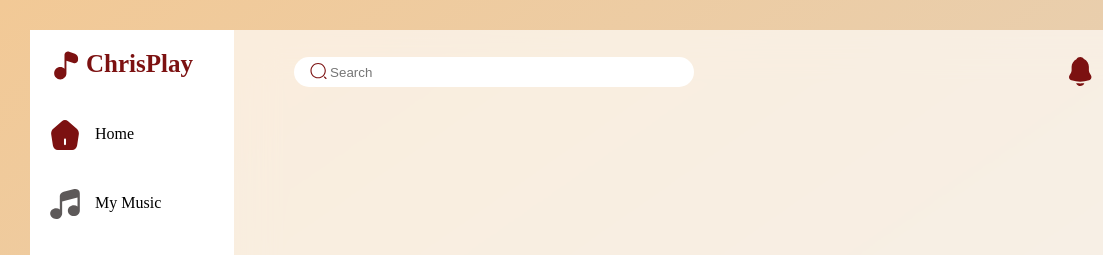
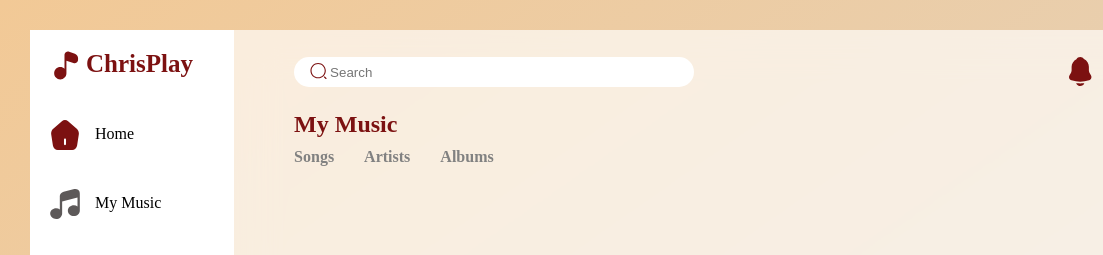
Before and after one commit to AbuHaneef/dev-career-project-main, a plain HTML site: page index.html in a window 1280 px wide. Shown: the top 255 px of the page, 0-1103 px from the left. Drawn offline with Linux system fonts and the light colour scheme.

Commit message:
created My music font and the other anchor links

```diff
--- a/app.js
+++ b/app.js
@@ -13,3 +13,4 @@
   };
   components.forEach(renderComponent);
 })();
+console.log("hey checking if this is working")
--- /dev/null
+++ b/components/my-music.html
@@ -0,0 +1,14 @@
+<div>
+  <h2 class="music">My Music</h2>
+  <nav class="sub-nav">
+    <a href="songs.html">
+      <h4>Songs</h4>
+    </a>
+    <a href="songs.html">
+      <h4>Artists</h4>
+    </a>
+    <a href="songs.html">
+      <h4>Albums</h4>
+    </a>
+  </nav>
+</div>
--- a/index.html
+++ b/index.html
@@ -12,7 +12,9 @@
       <section class="main-player">
         <section class="main">
           <nav class="nav" data-include="nav"></nav>
-          <section class="catalogue"></section>
+          <section class="catalogue">
+            <div data-include="my-music"=""></div>
+          </section>
           <div data-include="player"></div>
         </section>
       </section>
--- a/style.css
+++ b/style.css
@@ -108,3 +108,20 @@ main{
     width: 60px;
     height: 60px;
 }
+
+.music{
+    color: #7C1111;
+}
+.sub-nav{
+    display: flex;
+    gap: 30px;
+    margin: 10px 0px;
+    color: #818181;
+}
+.sub-nav a{
+    text-decoration: none;
+    color: #818181;
+}
+.sub-nav a:active{
+    color: black;
+}
```
